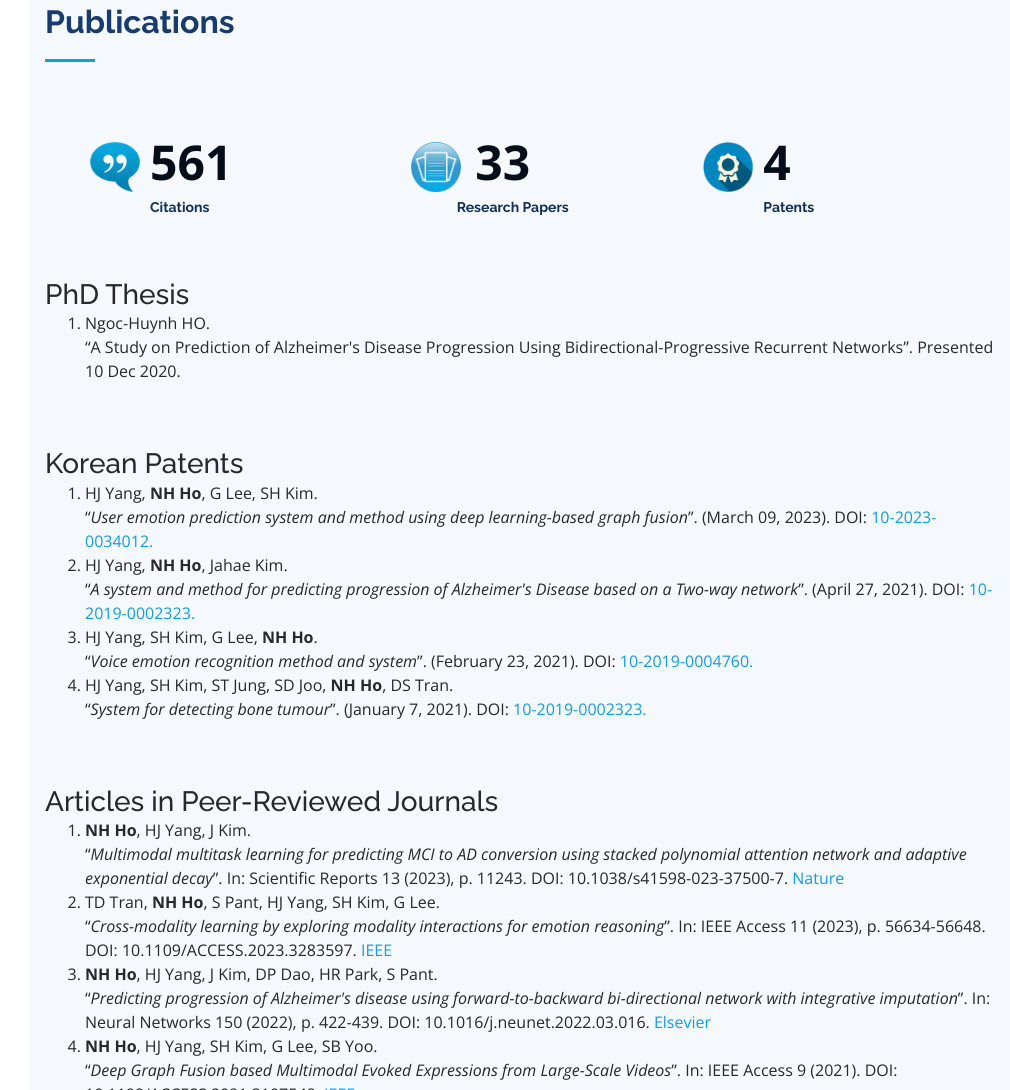
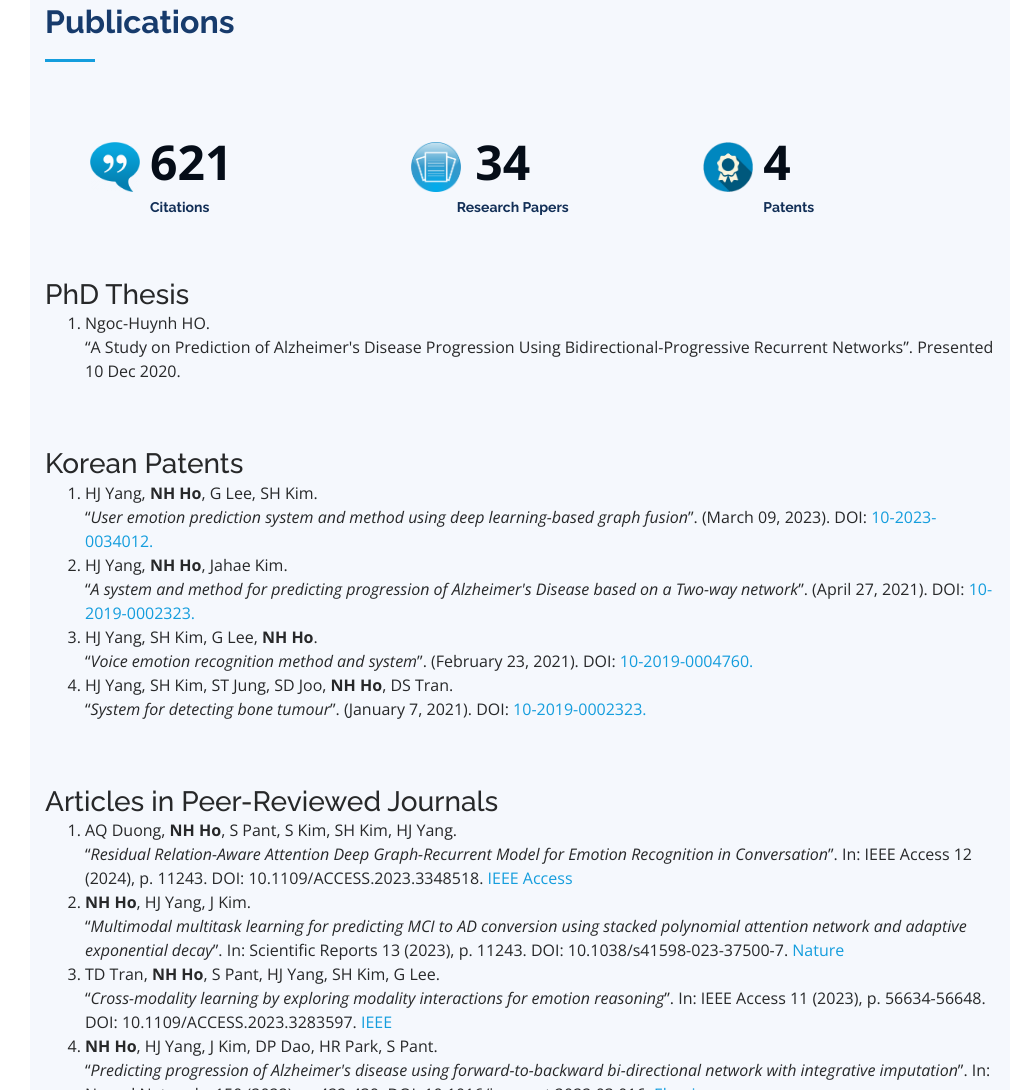
Before and after one commit to ngochuynhho/ngochuynhho.github.io, a plain HTML site: page index.html in a window 1280 px wide. Shown: the part 5259-6349 px from the top of the page, without its empty margins (270-1280 px from the left). Drawn offline with nearby package versions, Linux system fonts and the light colour scheme.

Commit message:
Update index.html

```diff
--- a/index.html
+++ b/index.html
@@ -716,7 +716,7 @@
                     <div class="col-lg-4 col-md-6 d-md-flex align-items-md-stretch" data-aos="fade-up">
                         <div class="count-box">
                         <i class="citeicon"></i>
-                        <span data-toggle="counter-up">561</span>
+                        <span data-toggle="counter-up">621</span>
                         <p><strong>Citations</strong></p>
                         </div>
                     </div>
@@ -724,7 +724,7 @@
                     <div class="col-lg-4 col-md-6 d-md-flex align-items-md-stretch" data-aos="fade-up" data-aos-delay="100">
                         <div class="count-box">
                         <i class="papericon"></i>
-                        <span data-toggle="counter-up">33</span>
+                        <span data-toggle="counter-up">34</span>
                         <p><strong>Research Papers</strong></p>
                         </div>
                     </div>
@@ -787,6 +787,13 @@
                     <div class="resume-content">
                         <h3 class="mb-0">Articles in Peer-Reviewed Journals</h3>
                         <ol>
+                            <li>
+                                AQ Duong, <b>NH Ho</b>, S Pant, S Kim, SH Kim, HJ Yang. <br>“<em>Residual Relation-Aware Attention Deep Graph-Recurrent Model for Emotion Recognition in Conversation</em>”.
+                                In: IEEE Access
+                                12 (2024), p. 11243. DOI: 10.1109/ACCESS.2023.3348518.
+                                <a
+                                    href="https://ieeexplore.ieee.org/document/10378668">IEEE Access</a>
+                            </li>
                             <li>
                                 <b>NH Ho</b>, HJ Yang, J Kim. <br>“<em>Multimodal multitask learning for predicting MCI to AD conversion using stacked polynomial attention network and adaptive exponential decay</em>”.
                                 In: Scientific Reports
```
